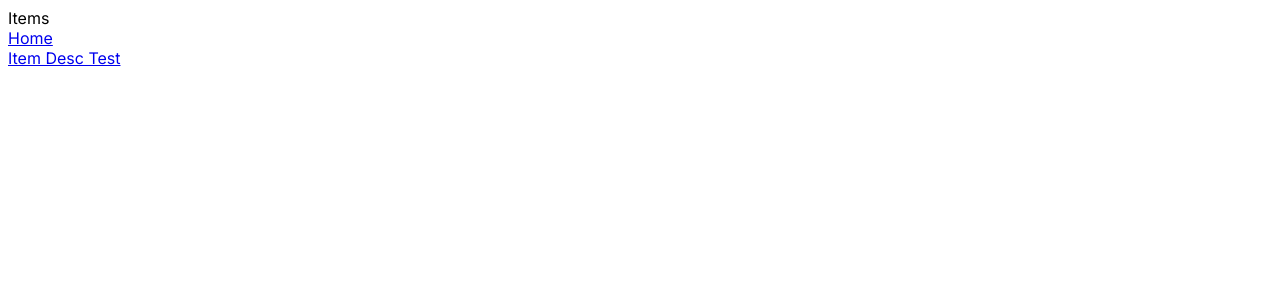
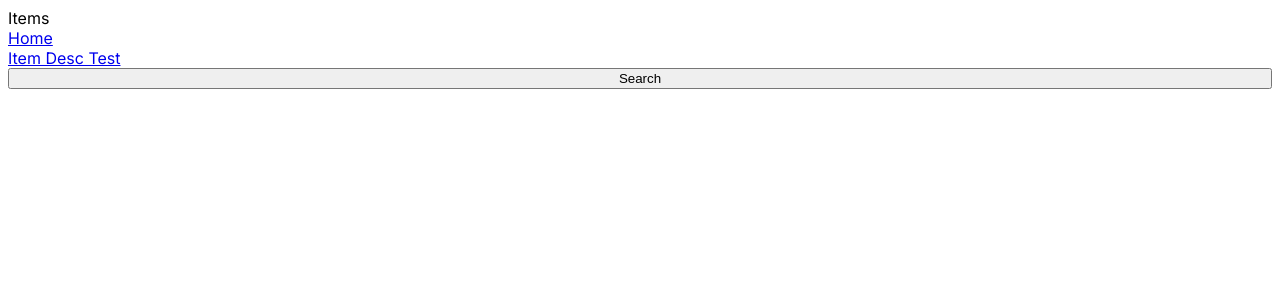
Before and after one commit to Takzzg/prueba-tecnica-meli, a Next.js app: page /items in a window 1280 px wide. Shown: the top 300 px of the page. Built offline with nearby package versions, Linux system fonts and the light colour scheme.

Commit message:
basic fetch

```diff
--- /dev/null
+++ b/app/api/search/route.js
@@ -0,0 +1,7 @@
+import { NextResponse } from 'next/server'
+
+export const GET = async (query = 'mouse') => {
+	const res = await fetch(`${process.env.MELI_SEARCH_URL}${query}`)
+	const data = await res.json()
+	return NextResponse.json(data)
+}
--- a/app/items/page.jsx
+++ b/app/items/page.jsx
@@ -1,4 +1,12 @@
+'use client'
+
 import Link from 'next/link'
+
+const searchTest = async () => {
+	const res = await fetch('/api/search/')
+	const data = await res.json()
+	console.log('data', data)
+}
 
 const Items = () => {
 	return (
@@ -6,6 +14,7 @@ const Items = () => {
 			Items
 			<Link href={'/'}>Home</Link>
 			<Link href={'/items/test'}>Item Desc Test</Link>
+			<button onClick={searchTest}>Search</button>
 		</div>
 	)
 }
```
Also changed, not shown: 1 other file (tests, documents, lock files or other folders).
